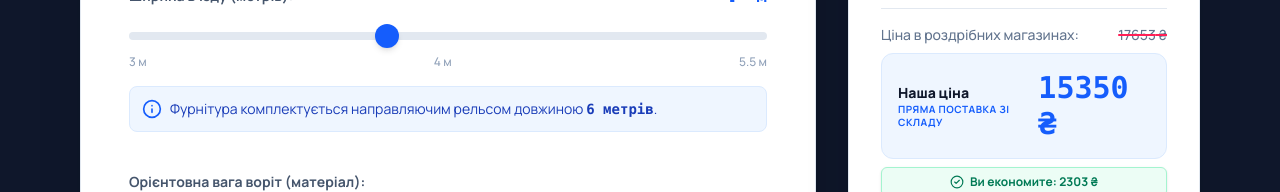
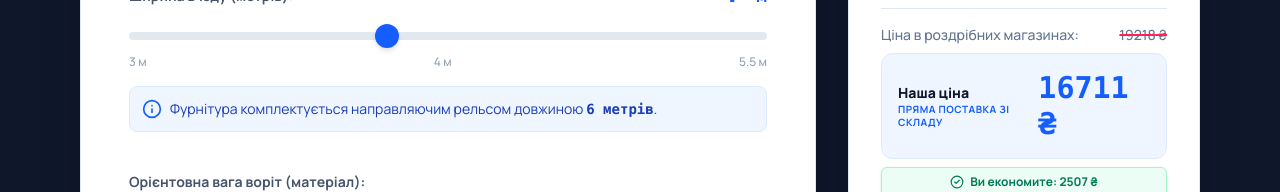
Before and after one commit to alex-calc/gate, a React (Vite) app: page / in a window 1280 px wide. Shown: the part 1404-1596 px from the top of the page. Built offline with nearby package versions, Linux system fonts and the light colour scheme.

Commit message:
feat: add premium heavy engines and update prices

```diff
--- a/src/App.tsx
+++ b/src/App.tsx
@@ -16,39 +16,63 @@ import {
 const ENGINES_CATALOG = [
   {
     id: 'edinger-s8',
-    name: 'Edinger S8',
+    name: 'Edinger S8 (вбудований Wi-Fi)',
     tag: 'ХІТ ПРОДАЖУ',
     description: 'Оптимальний вибір для побутових воріт до 5 метрів. Сталевий редуктор та вбудований Wi-Fi.',
     specs: ['400W', 'Метал', 'до 800 кг'],
-    basePrice: 8500,
-    maxWeight: 800
+    basePrice: 9861,
+    maxWeight: 800,
+    minWeight: 0
   },
   {
     id: 'edinger-i10',
-    name: 'Edinger I10',
+    name: 'Edinger I10 (вбудований Wi-Fi)',
     tag: 'ВИБІР ПОКУПЦІВ',
     description: 'Потужний двигун для важких воріт. Металевий редуктор та вбудований Wi-Fi.',
     specs: ['500W', 'Метал', 'до 1000 кг'],
-    basePrice: 10500,
-    maxWeight: 1000
+    basePrice: 10380,
+    maxWeight: 1000,
+    minWeight: 0
   },
   {
-    id: 'miller-technics-800',
+    id: 'miller-800',
     name: 'Miller Technics 800',
     tag: 'ВИБІР ЕКСПЕРТІВ',
     description: 'Преміум-клас. Надійний двигун з масивним металевим редуктором для важких умов.',
     specs: ['400W', 'Латунь/Сталь', 'до 800 кг'],
     basePrice: 14999,
-    maxWeight: 800
+    maxWeight: 800,
+    minWeight: 0
   },
   {
-    id: 'rotelli-sl1100',
-    name: 'Rotelli Premium SL 1100 Wi-Fi',
+    id: 'miller-1000',
+    name: 'Miller Technics 1000 (Невбиваємий Трактор)',
+    tag: 'ТЯЖКОВИК',
+    description: 'Супер-потужний двигун із запасом міцності та 10 роками гарантії на редуктор!',
+    specs: ['500W', 'Сталь/Латунь', 'до 1000 кг'],
+    basePrice: 16037,
+    maxWeight: 1000,
+    minWeight: 800
+  },
+  {
+    id: 'rotelli-1100',
+    name: 'Rotelli Premium 1100 (вбудований Wi-Fi)',
     tag: 'ПРЕМІУМ (ІТАЛІЯ)',
     description: 'Промисловий запас міцності та вбудоване керування з телефона в комплекті.',
     specs: ['500W', 'Сталь', 'до 1100 кг'],
     basePrice: 14480,
-    maxWeight: 1100
+    maxWeight: 1100,
+    minWeight: 0
+  },
+  {
+    id: 'rotelli-pro',
+    name: 'Rotelli PRO 2000 (Масляна ванна)',
+    tag: 'ПРОМИСЛОВИЙ',
+    description: 'Промисловий привід у рідкій масляній ванні для безперервної роботи 24/7',
+    specs: ['1000W', 'Сталь/Масло', 'до 2000 кг'],
+    basePrice: 19500,
+    maxWeight: 2000,
+    minWeight: 800
   },
   {
     id: 'no-engine',
@@ -57,7 +81,8 @@ const ENGINES_CATALOG = [
     description: 'Я планую відкривати ворота вручну',
     specs: ['-', '-', '-'],
     basePrice: 0,
-    maxWeight: 9999
+    maxWeight: 9999,
+    minWeight: 0
   }
 ];
 
@@ -406,7 +431,7 @@ export default function App() {
   const toothRackLength = gateWidth + 1;
   const toothRackPrice = isNoEngine ? 0 : toothRackLength * 350;
 
-  const hasBuiltInWifi = currentEngine.id.includes('edinger') || currentEngine.id.includes('rotelli');
+  const hasBuiltInWifi = currentEngine.id.includes('edinger') || currentEngine.id === 'rotelli-1100';
   const wifiPrice = (includeWifi && !hasBuiltInWifi && !isNoEngine) ? 600 : 0;
   const safetyPrice = (includeSafety && !isNoEngine) ? 1500 : 0;
   const totalPrice = hardwarePrice + currentEngine.basePrice + toothRackPrice + wifiPrice + safetyPrice;
@@ -414,7 +439,7 @@ export default function App() {
   const totalSavings = retailPrice - totalPrice;
 
   // --- Фільтрація по вазі (матриця сумісності) ---
-  const compatibleEngines = ENGINES_CATALOG.filter(e => e.maxWeight >= gateWeight);
+  const compatibleEngines = ENGINES_CATALOG.filter(e => e.maxWeight >= gateWeight && (e.minWeight ? gateWeight >= e.minWeight : true));
   const compatibleHardware = HARDWARE_CATALOG.filter(h => h.maxWeight >= gateWeight);
 
   // --- Маска телефону (без змін) ---
```
